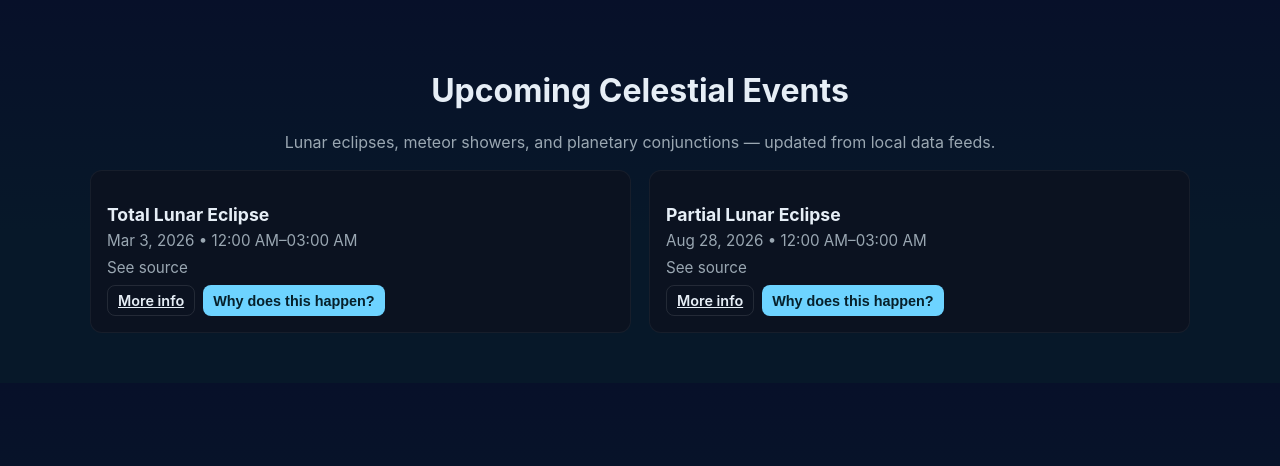
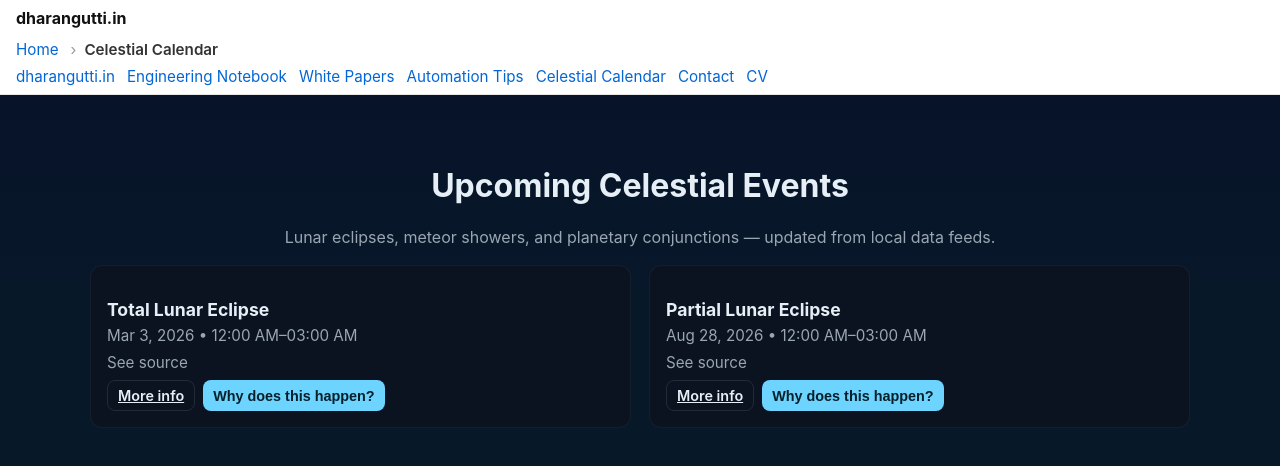
Before and after one commit to dharangutti/dharangutti-profile, a website: page celestial-calendar.html in a window 1280 px wide. Drawn offline with Linux system fonts and the light colour scheme.

Commit message:
Update celestial-calendar.html

```diff
--- a/celestial-calendar.html
+++ b/celestial-calendar.html
@@ -5,6 +5,7 @@
   <meta name="viewport" content="width=device-width, initial-scale=1.0" />
   <title>Celestial Events Calendar</title>
   <link rel="stylesheet" href="assets/css/celestial-calendar.css" />
+  <link rel="stylesheet" href="/styles.css">
 </head>
 <body>
   <main class="container">
@@ -29,5 +30,6 @@
   </div>
 
   <script src="assets/js/celestial-calendar.js"></script>
+  <script src="/include-header.js"></script> <script src="/breadcrumb.js"></script>
 </body>
 </html>
```
